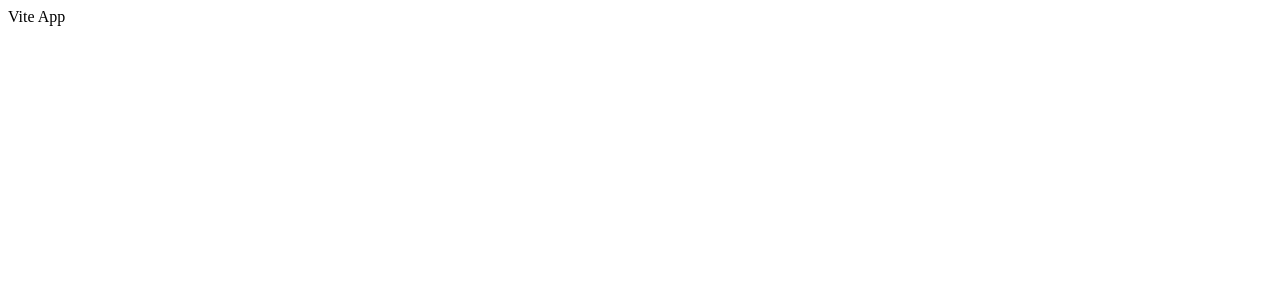
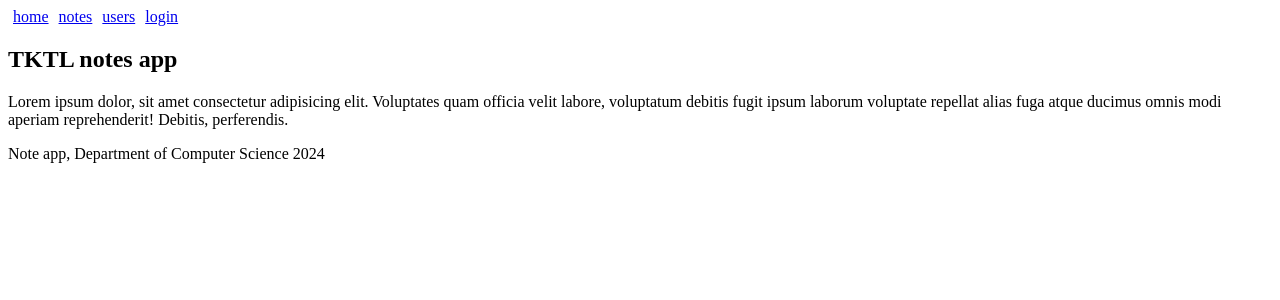
Before and after one commit to jaiminxp/fullstackopen, a React (Vite) app in the folder misc/: page / in a window 1280 px wide. Shown: the top 300 px of the page. Built offline with nearby package versions, Linux system fonts and the light colour scheme.

Commit message:
notes app using react router

```diff
--- a/misc/package.json
+++ b/misc/package.json
@@ -10,8 +10,10 @@
     "preview": "vite preview"
   },
   "dependencies": {
+    "prop-types": "^15.8.1",
     "react": "^18.3.1",
-    "react-dom": "^18.3.1"
+    "react-dom": "^18.3.1",
+    "react-router-dom": "^6.26.0"
   },
   "devDependencies": {
     "@eslint/js": "^9.8.0",
--- a/misc/src/App.jsx
+++ b/misc/src/App.jsx
@@ -1,5 +1,11 @@
+import RouterDemo from './components/RouterDemo'
+
 function App() {
-  return <>Vite App</>
+  return (
+    <>
+      <RouterDemo />
+    </>
+  )
 }
 
 export default App
--- /dev/null
+++ b/misc/src/components/RouterDemo.jsx
@@ -0,0 +1,178 @@
+import {
+  BrowserRouter as Router,
+  Routes,
+  Route,
+  Link,
+  useParams,
+  useNavigate,
+} from 'react-router-dom'
+import PropTypes from 'prop-types'
+import { useState } from 'react'
+
+const Notes = ({ notes }) => {
+  return (
+    <div>
+      Notes
+      <h2>Notes</h2>
+      <ul>
+        {notes.map((note) => (
+          <li key={note.id}>
+            <Link to={`/notes/${note.id}`}>{note.content}</Link>
+          </li>
+        ))}
+      </ul>
+    </div>
+  )
+}
+
+Notes.propTypes = {
+  notes: PropTypes.arrayOf(
+    PropTypes.shape({
+      id: PropTypes.string.isRequired,
+      content: PropTypes.string.isRequired,
+    })
+  ),
+}
+
+const Note = ({ notes }) => {
+  const id = useParams().id
+  const note = notes.find((n) => n.id === Number(id))
+
+  return (
+    <div>
+      <h2>{note.content}</h2>
+      <div>{note.user}</div>
+      <div>
+        <strong>{note.important ? 'important' : ''}</strong>
+      </div>
+    </div>
+  )
+}
+
+Note.propTypes = {
+  notes: PropTypes.arrayOf(
+    PropTypes.shape({
+      id: PropTypes.string.isRequired,
+      content: PropTypes.string.isRequired,
+    })
+  ),
+}
+
+const Users = () => (
+  <div>
+    <h2>TKTL notes app</h2>
+    <ul>
+      <li>Jaimin Parmar</li>
+      <li>Juha Tauriainen</li>
+      <li>Arto Hellas</li>
+    </ul>
+  </div>
+)
+
+const Login = (props) => {
+  const navigate = useNavigate()
+
+  const onSubmit = (event) => {
+    event.preventDefault()
+    props.onLogin('jaimin')
+    navigate('/')
+  }
+
+  return (
+    <div>
+      <h2>login</h2>
+      <form onSubmit={onSubmit}>
+        <div>
+          username: <input />
+        </div>
+        <div>
+          password: <input type="password" />
+        </div>
+        <button type="submit">login</button>
+      </form>
+    </div>
+  )
+}
+
+Login.propTypes = {
+  onLogin: PropTypes.func.isRequired,
+}
+
+const Home = () => (
+  <div>
+    <h2>TKTL notes app</h2>
+    <p>
+      Lorem ipsum dolor, sit amet consectetur adipisicing elit. Voluptates quam
+      officia velit labore, voluptatum debitis fugit ipsum laborum voluptate
+      repellat alias fuga atque ducimus omnis modi aperiam reprehenderit!
+      Debitis, perferendis.
+    </p>
+  </div>
+)
+
+const RouterDemo = () => {
+  const [notes] = useState([
+    {
+      id: 1,
+      content: 'HTML is easy',
+      important: true,
+      user: 'Matti Luukkainen',
+    },
+    {
+      id: 2,
+      content: 'Browser can execute only JavaScript',
+      important: false,
+      user: 'Matti Luukkainen',
+    },
+    {
+      id: 3,
+      content: 'Most important methods of HTTP-protocol are GET and POST',
+      important: true,
+      user: 'Arto Hellas',
+    },
+  ])
+
+  const [user, setUser] = useState(null)
+
+  const login = (user) => {
+    setUser(user)
+  }
+
+  const padding = {
+    padding: 5,
+  }
+
+  return (
+    <Router>
+      <div>
+        <Link style={padding} to="/">
+          home
+        </Link>
+        <Link style={padding} to="/notes">
+          notes
+        </Link>
+        <Link style={padding} to="/users">
+          users
+        </Link>
+        {user ? (
+          <em>{user} logged in</em>
+        ) : (
+          <Link style={padding} to="/login">
+            login
+          </Link>
+        )}
+      </div>
+
+      <Routes>
+        <Route path="/notes" element={<Notes notes={notes} />} />
+        <Route path="/users" element={<Users />} />
+        <Route path="/login" element={<Login onLogin={login} />} />
+        <Route path="/" element={<Home />} />
+      </Routes>
+
+      <div>Note app, Department of Computer Science 2024</div>
+    </Router>
+  )
+}
+
+export default RouterDemo
```
Also changed, not shown: 1 other file (tests, documents, lock files or other folders).
